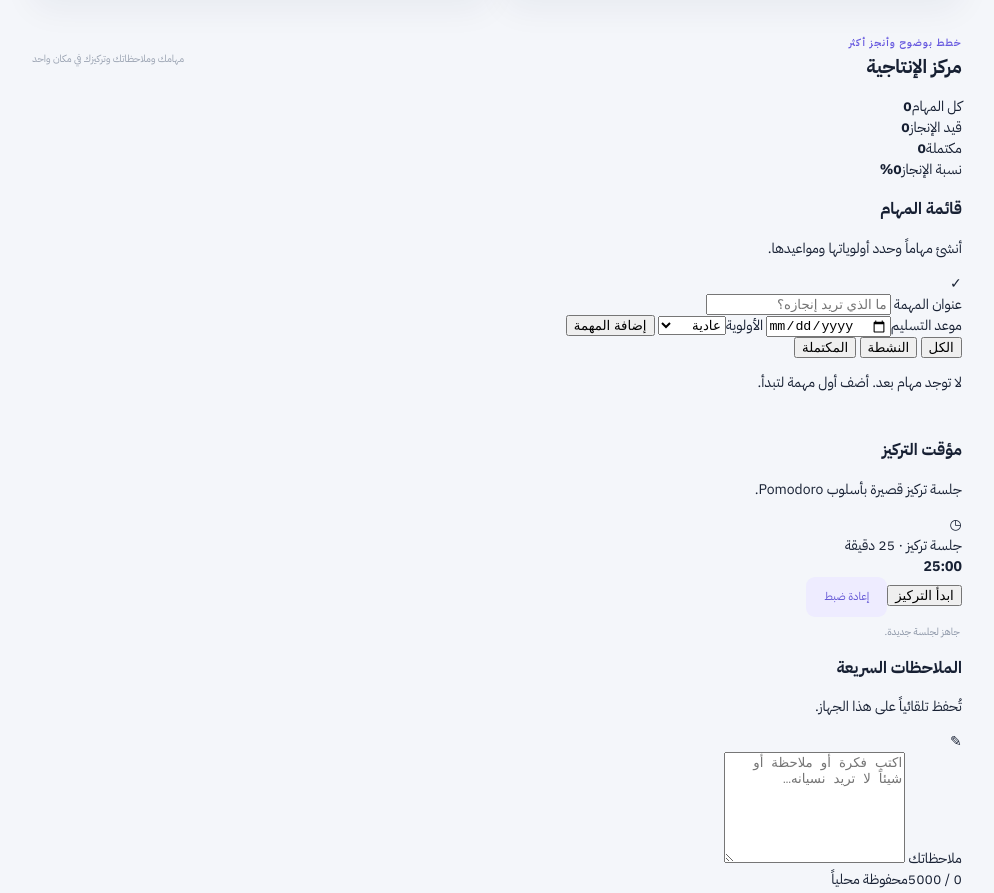
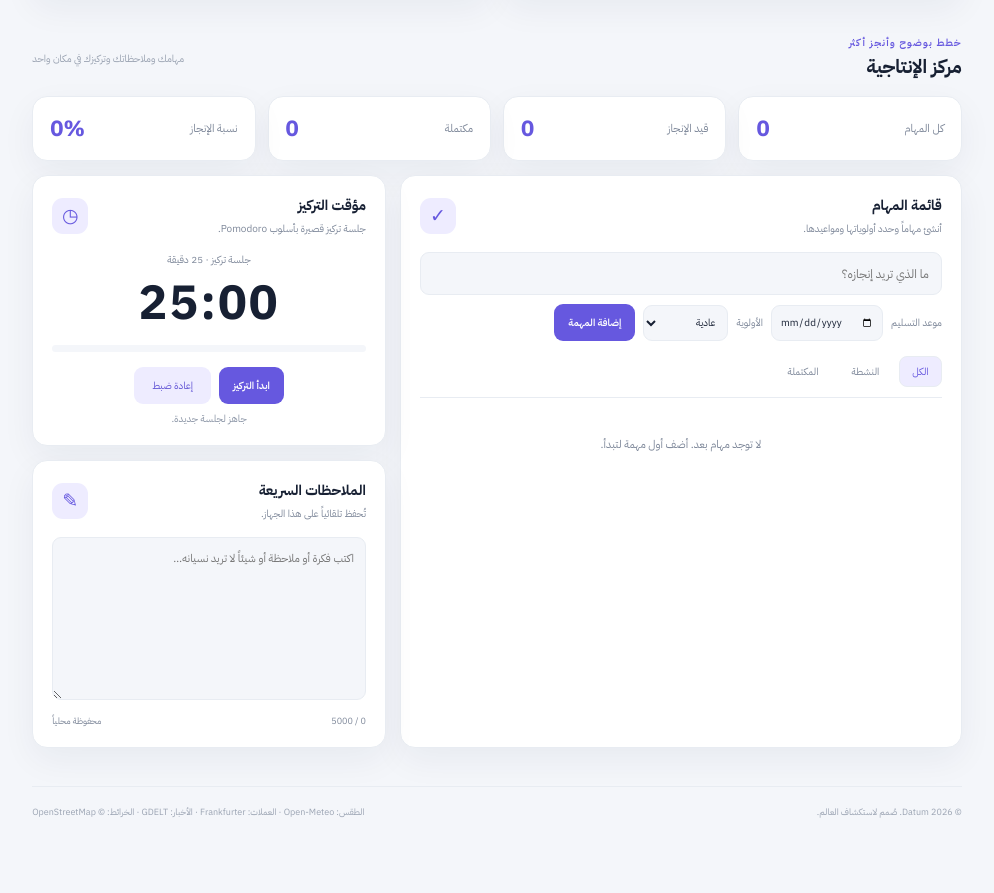
Before and after one commit to Mohammadbs24354/Datum, a website: page index.html in a window 1280 px wide. Shown: the part 3307-4200 px from the top of the page, without its empty margins (19-1013 px from the left). After the commit the page ends 4151 px from the top, so only its background shows below. Drawn offline with nearby package versions, Linux system fonts and the light colour scheme; no server answers.

Commit message:
Style productivity workspace for light and dark themes

```diff
--- a/main.css
+++ b/main.css
@@ -58,3 +58,59 @@ html[data-theme="dark"] .map-footer,html[data-theme="dark"] .footer{color:var(--
 .install-button:hover{filter:brightness(.97)}
 .install-button[hidden]{display:none!important}
 @media(max-width:760px){.install-button{height:34px;font-size:9px;padding:0 8px}}
+
+
+/* Datum v4 — productivity workspace */
+.productivity-stats{display:grid;grid-template-columns:repeat(4,minmax(0,1fr));gap:12px;margin-bottom:14px}
+.productivity-stats article,.productivity-card{background:var(--surface);border:1px solid var(--line);border-radius:15px;box-shadow:var(--shadow)}
+.productivity-stats article{padding:15px 17px;display:flex;align-items:center;justify-content:space-between;gap:10px}
+.productivity-stats span{font-size:11px;color:var(--muted)}
+.productivity-stats strong{font-size:22px;color:var(--primary);font-variant-numeric:tabular-nums}
+.productivity-layout{display:grid;grid-template-columns:minmax(0,1.35fr) minmax(280px,.85fr);gap:14px}
+.productivity-card{padding:19px;min-width:0}
+.productivity-card-heading{display:flex;align-items:center;justify-content:space-between;gap:10px;margin-bottom:16px}
+.productivity-card-heading h3{font-size:14px;margin:0}
+.productivity-card-heading p{font-size:10px;color:var(--muted);margin:5px 0 0}
+.productivity-icon{width:36px;height:36px;display:grid;place-items:center;border-radius:11px;background:var(--primary-soft);color:var(--primary);font-size:19px}
+.task-form>input,.task-form-row input,.task-form-row select,.notes-card textarea{font:inherit;color:var(--ink);background:var(--bg);border:1px solid var(--line);border-radius:9px;min-width:0}
+.task-form>input{width:100%;height:43px;padding:0 12px;font-size:12px}
+.task-form-row{display:flex;align-items:center;gap:8px;margin-top:9px;flex-wrap:wrap}
+.task-form-row label{font-size:10px;color:var(--muted)}
+.task-form-row input,.task-form-row select{height:36px;padding:0 8px;font-size:10px}
+.task-form-row input{max-width:145px}
+.task-form-row select{min-width:85px}
+.primary-action{height:37px;padding:0 14px;border:0;border-radius:9px;background:var(--primary);color:#fff;font:inherit;font-size:10px;font-weight:600;cursor:pointer}
+.primary-action:hover{filter:brightness(1.08)}
+.task-toolbar{display:flex;gap:7px;border-bottom:1px solid var(--line);padding:15px 0 10px;margin-bottom:5px}
+.task-filter{border:1px solid transparent;border-radius:8px;padding:7px 12px;background:transparent;color:var(--muted);font:inherit;font-size:10px;cursor:pointer}
+.task-filter.active{background:var(--primary-soft);color:var(--primary);border-color:var(--line)}
+.task-list{display:grid;gap:8px}
+.task-item{display:grid;grid-template-columns:20px minmax(0,1fr) auto 26px;align-items:center;gap:9px;padding:11px 9px;border:1px solid var(--line);border-radius:10px}
+.task-check input{width:16px;height:16px;accent-color:var(--primary);cursor:pointer}
+.task-copy{min-width:0}
+.task-copy strong,.task-copy small{display:block;overflow-wrap:anywhere}
+.task-copy strong{font-size:11px}
+.task-copy small{font-size:9px;color:var(--muted);margin-top:4px}
+.task-copy small.overdue{color:#d65b5b}
+.task-item.is-complete .task-copy strong{text-decoration:line-through;color:var(--muted)}
+.priority-tag{font-size:9px;padding:5px 7px;border-radius:7px;white-space:nowrap}
+.priority-high{background:#fff0ed;color:#c45b48}.priority-normal{background:#f0efff;color:#6255c8}.priority-low{background:#eaf7ef;color:#3c9362}
+.task-delete{width:25px;height:25px;border:0;border-radius:7px;background:var(--bg);color:var(--muted);font-size:17px;cursor:pointer}
+.empty-state{padding:22px 10px;text-align:center;color:var(--muted);font-size:11px}
+.productivity-side{display:grid;gap:14px;align-content:start}
+.focus-card{text-align:center}
+.focus-card .productivity-card-heading{text-align:right}
+.focus-mode{font-size:10px;color:var(--muted)}
+.focus-time{display:block;font-size:48px;line-height:1.5;letter-spacing:2px;font-variant-numeric:tabular-nums;color:var(--ink);direction:ltr}
+.focus-progress{height:7px;background:var(--bg);border-radius:20px;overflow:hidden;margin:6px 0 15px}
+.focus-progress span{display:block;height:100%;width:0;background:var(--primary);border-radius:20px;transition:width .25s}
+.focus-controls{display:flex;justify-content:center;gap:8px}
+.focus-controls .secondary-button{height:37px;font-size:10px}
+.notes-card textarea{width:100%;resize:vertical;min-height:130px;padding:11px;font-size:11px;line-height:1.8}
+.notes-footer{display:flex;justify-content:space-between;gap:10px;color:var(--muted);font-size:9px;margin-top:8px}
+.visually-hidden{position:absolute!important;width:1px!important;height:1px!important;padding:0!important;margin:-1px!important;overflow:hidden!important;clip:rect(0,0,0,0)!important;white-space:nowrap!important;border:0!important}
+html[data-theme="dark"] .priority-high{background:#422a2b;color:#ffaaa0}
+html[data-theme="dark"] .priority-normal{background:#29264a;color:#c5beff}
+html[data-theme="dark"] .priority-low{background:#1d3a30;color:#8bd6ae}
+@media(max-width:1000px){.productivity-layout{grid-template-columns:1fr}.productivity-side{grid-template-columns:1fr 1fr}}
+@media(max-width:760px){.productivity-stats{grid-template-columns:repeat(2,minmax(0,1fr));gap:8px}.productivity-stats article{padding:12px}.productivity-stats strong{font-size:19px}.productivity-side{grid-template-columns:1fr}.task-form-row{display:grid;grid-template-columns:auto 1fr auto 1fr}.task-form-row input{max-width:none;width:100%}.task-form-row .primary-action{grid-column:1/-1}.task-item{grid-template-columns:18px minmax(0,1fr) auto 24px;gap:6px}.priority-tag{font-size:8px;padding:4px 5px}.focus-time{font-size:42px}}
```
